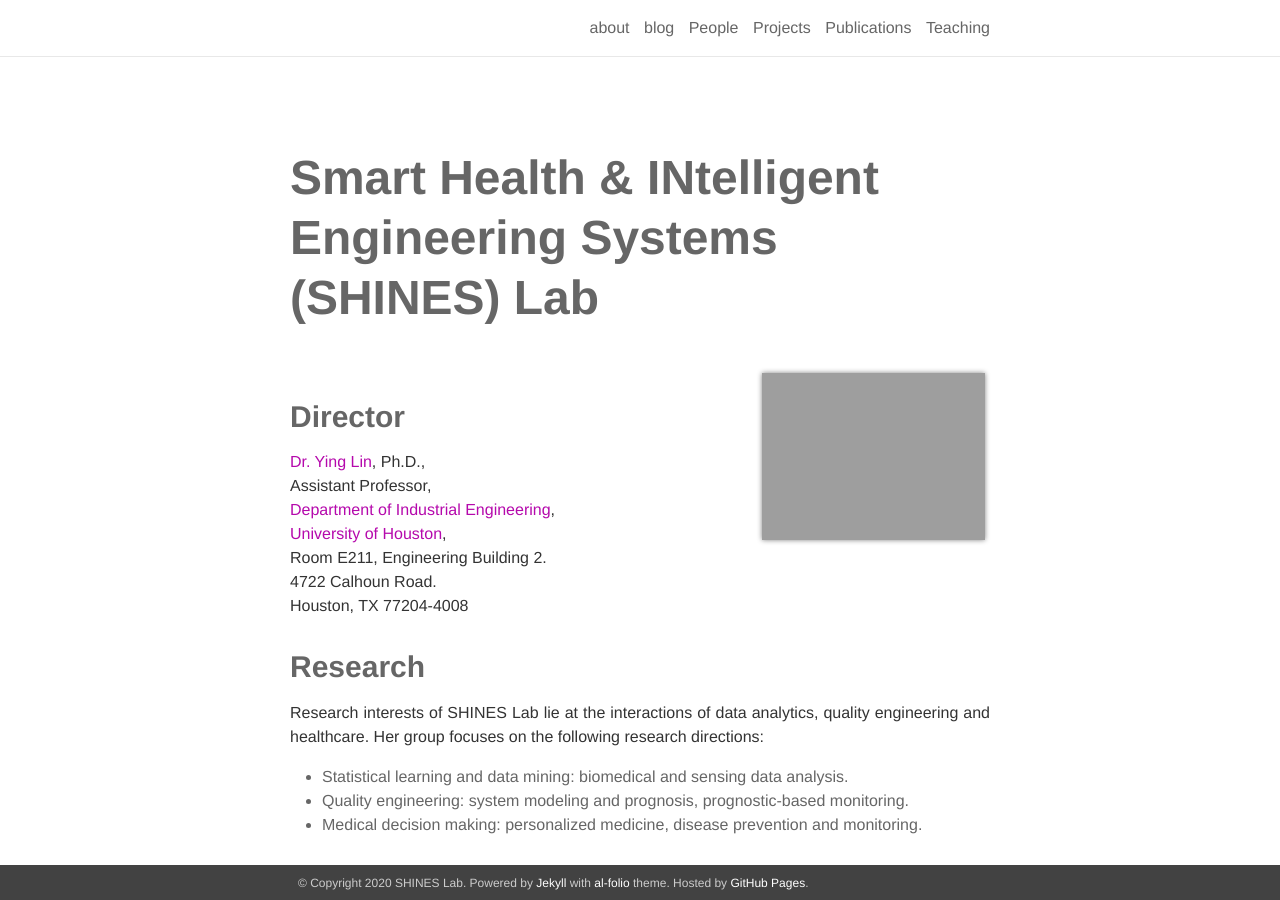
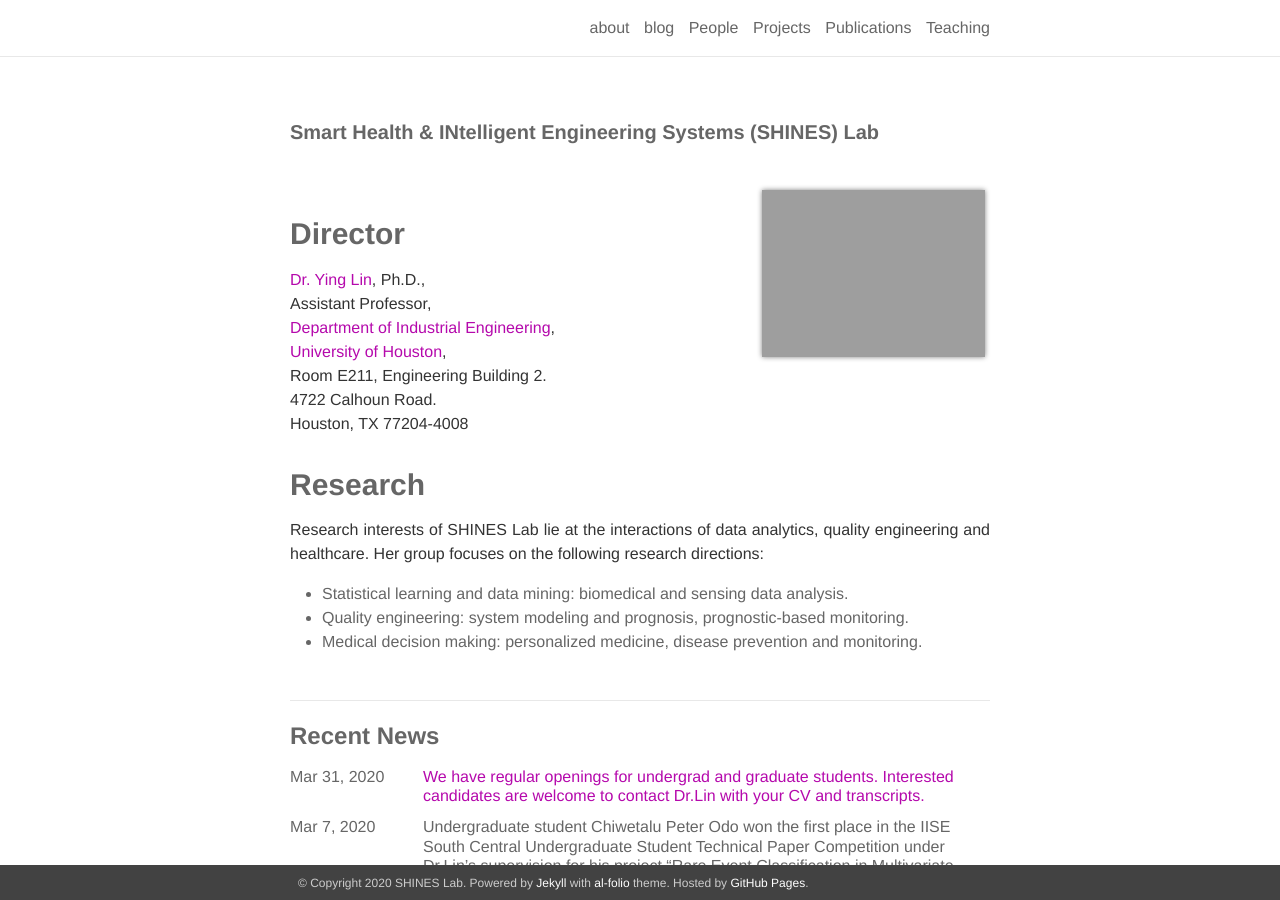
Before and after one commit to shines-lab/shines-lab.github.io, a Jekyll site: the page built from _pages/about.md, in a window 1280 px wide and 900 px high. Built offline with Jekyll 4.4.1, drawn with Linux system fonts in a browser that asks for light colours; nearby versions of some CDN libraries.

```diff
--- a/_pages/about.md
+++ b/_pages/about.md
@@ -1,7 +1,7 @@
 ---
 layout: about
 permalink: /
-title: <h1><b>Smart Health & INtelligent Engineering Systems (SHINES) Lab</b></h1>
+title: <h3><b>Smart Health & INtelligent Engineering Systems (SHINES) Lab</b></h3>
 profile:
   align: right
   image: WechatIMG7514.jpeg
```
